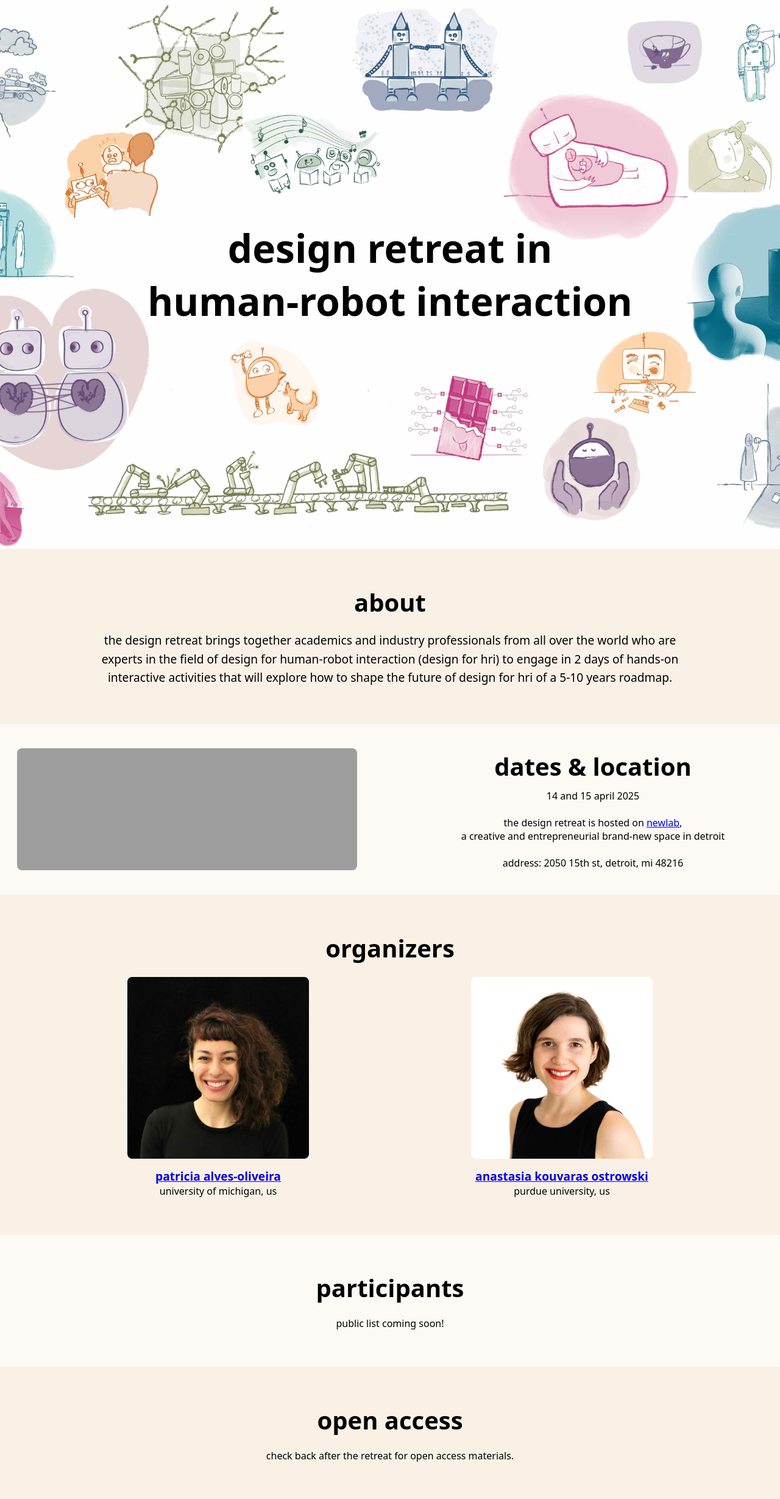
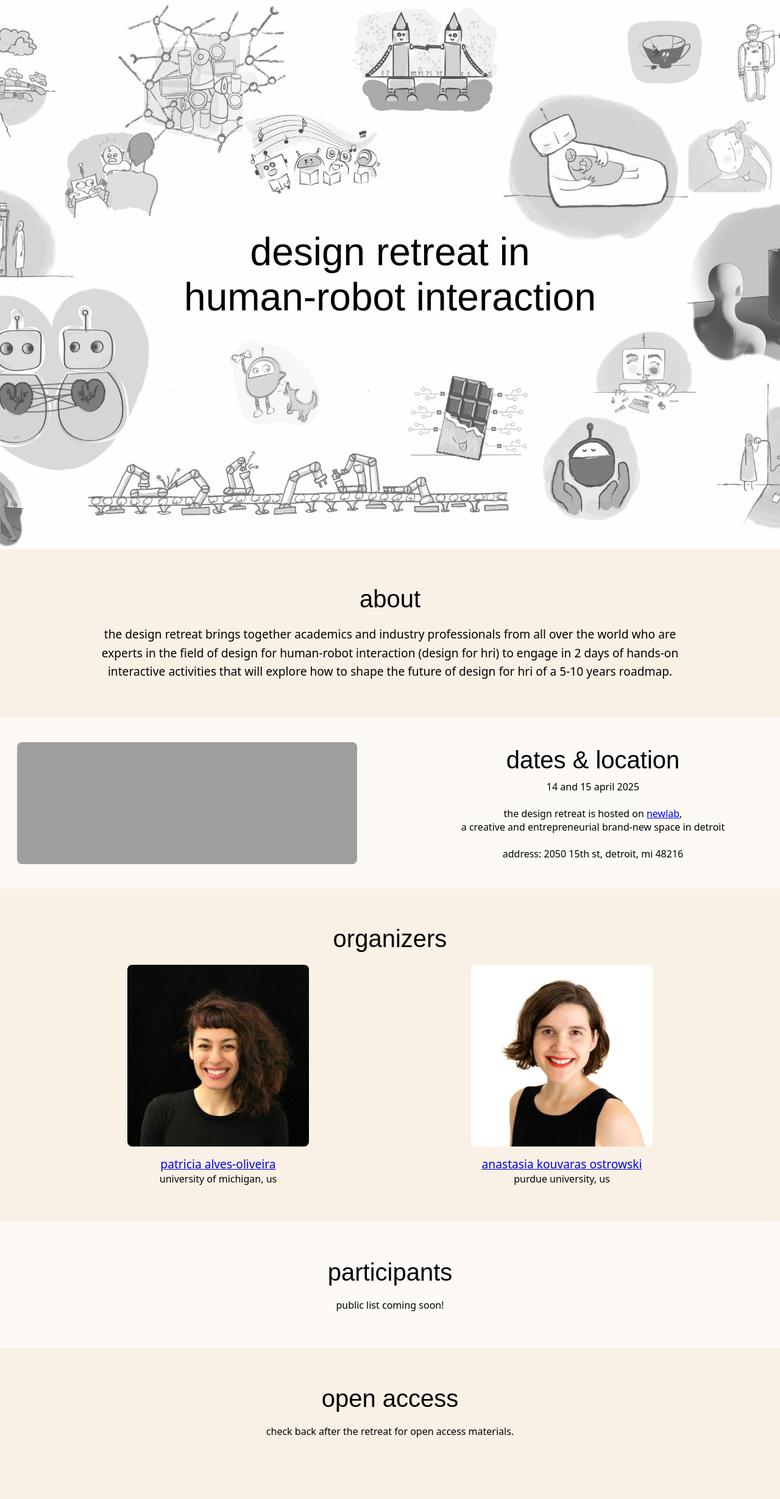
Before and after one commit to studiorobot/hridesignretreat.com, a Jekyll site: the page built from index.html, in a window 1280 px wide. Shown: the whole page at 61% size. Built offline with Jekyll 4.4.1, drawn with Linux system fonts in a browser that asks for light colours; some web fonts are replaced; after the commit the page ends 2418 px from its top, so only the background shows below that; grey boxes are pictures that could not be loaded.

Commit message:
update site

```diff
--- a/index.html
+++ b/index.html
@@ -11,7 +11,7 @@ layout: default
     <title>design retreat indesign for human-robot interaction</title>
     <link rel="preconnect" href="https://fonts.googleapis.com">
     <link rel="preconnect" href="https://fonts.gstatic.com" crossorigin>
-    <link href="https://fonts.googleapis.com/css2?family=Baumans&display=swap" rel="stylesheet">
+    <link href="https://fonts.googleapis.com/css2?family=Baumans&family=Londrina+Sketch&display=swap" rel="stylesheet">
     <link rel="icon" href="favicon.png" type="image/png">
 
 
@@ -30,6 +30,16 @@ layout: default
             font-weight: 400;
             font-style: normal;
         }
+        .professor-name{
+            font-family: "Baumans", system-ui;
+            font-weight: 400;
+            font-style: normal;
+        }
+        h1,h2,h3,h4,h5,h6{
+            font-family: "Londrina Sketch", sans-serif;
+            font-weight: 400;
+            font-style: normal;
+        }
 
         .hero-section {
             position: relative;
@@ -41,7 +51,7 @@ layout: default
             justify-content: center;
             align-items: center;
             background-color: white;
-
+            filter: grayscale(100%);
         }
 
         .hero-section .title-container {
@@ -307,12 +317,12 @@ layout: default
             <div class="organizers">
                 <div class="organizer">
                     <img src="patricia.jpg" alt="patricia">
-                    <h3><a href="https://patricialvesoliveira.com/" target="_blank">patricia alves-oliveira</a></h3>
+                    <h3 class="professor-name"><a href="https://patricialvesoliveira.com/" target="_blank">patricia alves-oliveira</a></h3>
                     <p>university of michigan, us</p>
                 </div>
                 <div class="organizer">
                     <img src="anastasia.jpg" alt="anastasia">
-                    <h3><a href="https://www.akostrowski.com/" target="_blank">anastasia kouvaras ostrowski</a></h3>
+                    <h3 class="professor-name"><a href="https://www.akostrowski.com/" target="_blank">anastasia kouvaras ostrowski</a></h3>
                     <p>purdue university, us</p>
                 </div>
             </div>
```
Also changed, not shown: 1 other file.
